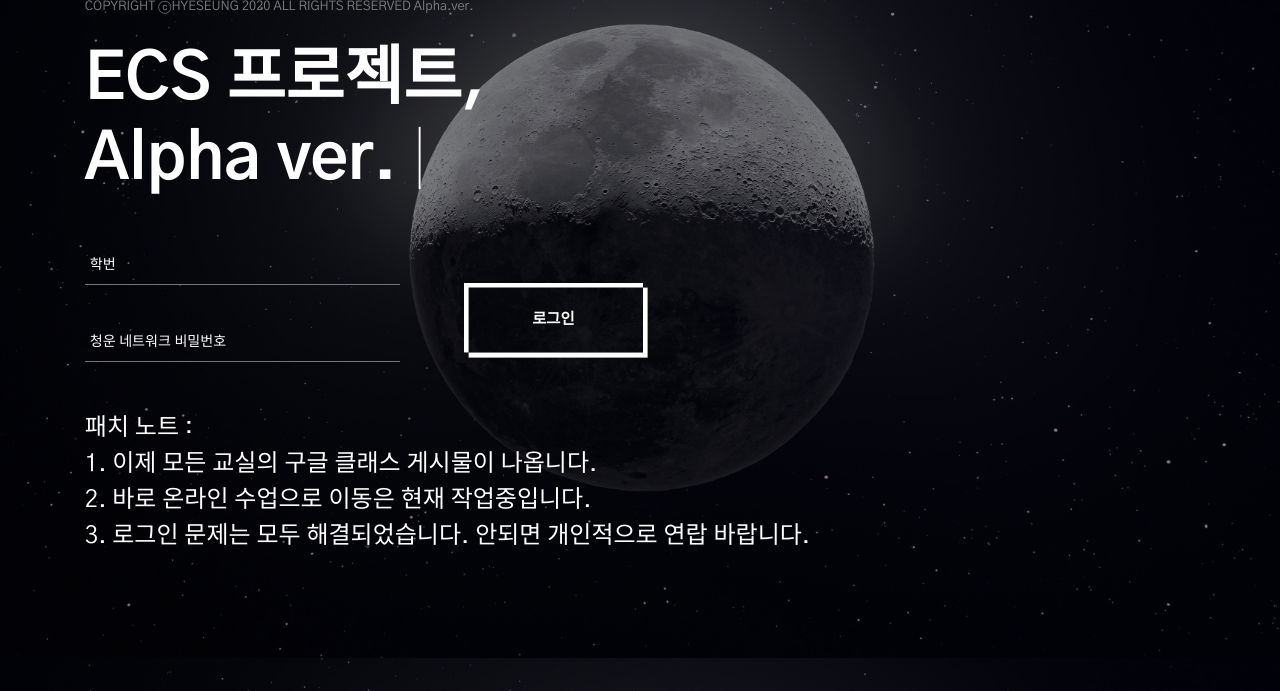
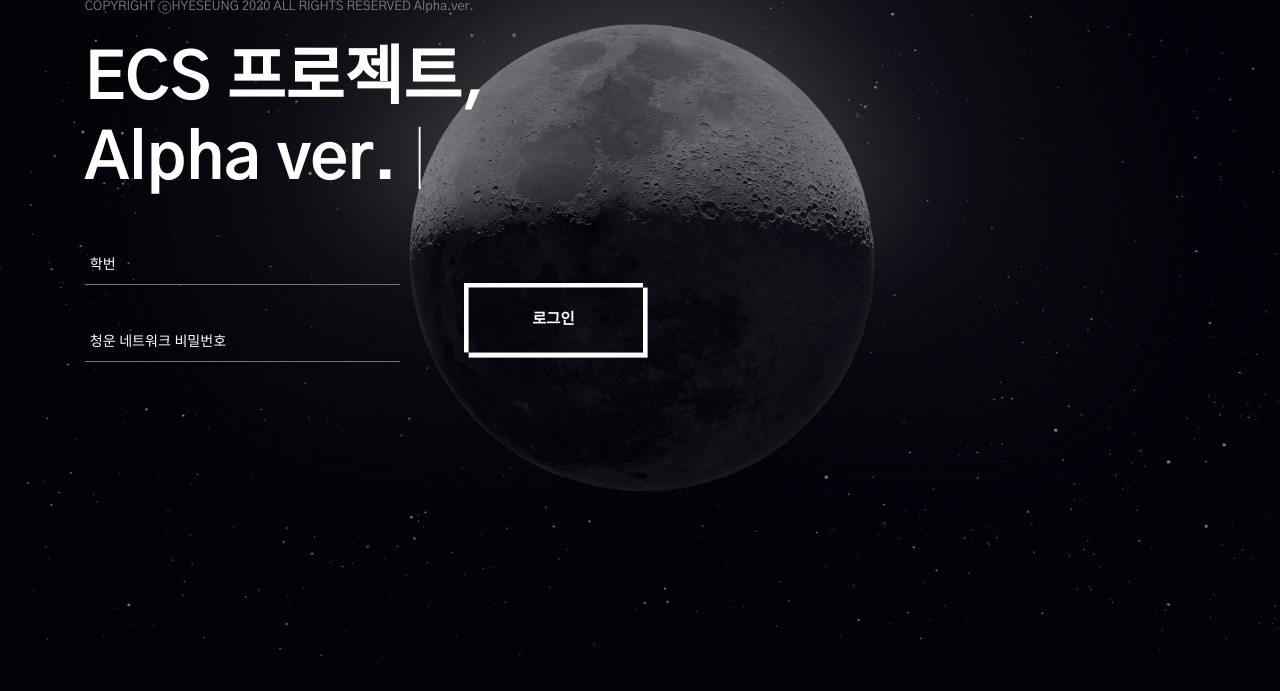
Before and after one commit to petw213/ECSpro, a Django app: page /main/ in a window 1280 px wide. Shown: the part 142-833 px from the top of the page. After the commit the page ends 800 px from the top, so only its background shows below. Run offline with Django 3.2, Linux system fonts and the light colour scheme.

Commit message:
patchnote updated

```diff
--- a/templates/main.htm
+++ b/templates/main.htm
@@ -52,14 +52,6 @@
 				<div class="submit">
     				<input class="button-offset" type="submit" value="로그인" onclick="disableButton(this)">
 				</div>
-				<div>
-					<p style="color: white; font-size: 1.5em;">
-						<br>패치 노트 :
-						<br>1. 이제 모든 교실의 구글 클래스 게시물이 나옵니다.
-						<br>2. 바로 온라인 수업으로 이동은 현재 작업중입니다.
-						<br>3. 로그인 문제는 모두 해결되었습니다. 안되면 개인적으로 연랍 바랍니다.
-					</p>
-				</div>
 			</div>
 		</div>
 	</div>
```
